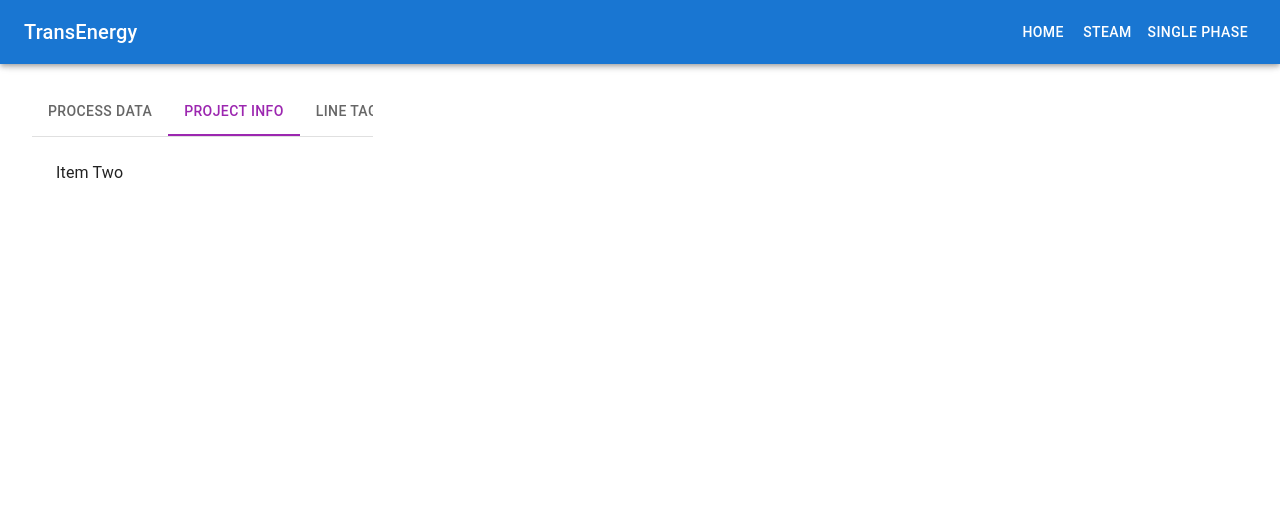
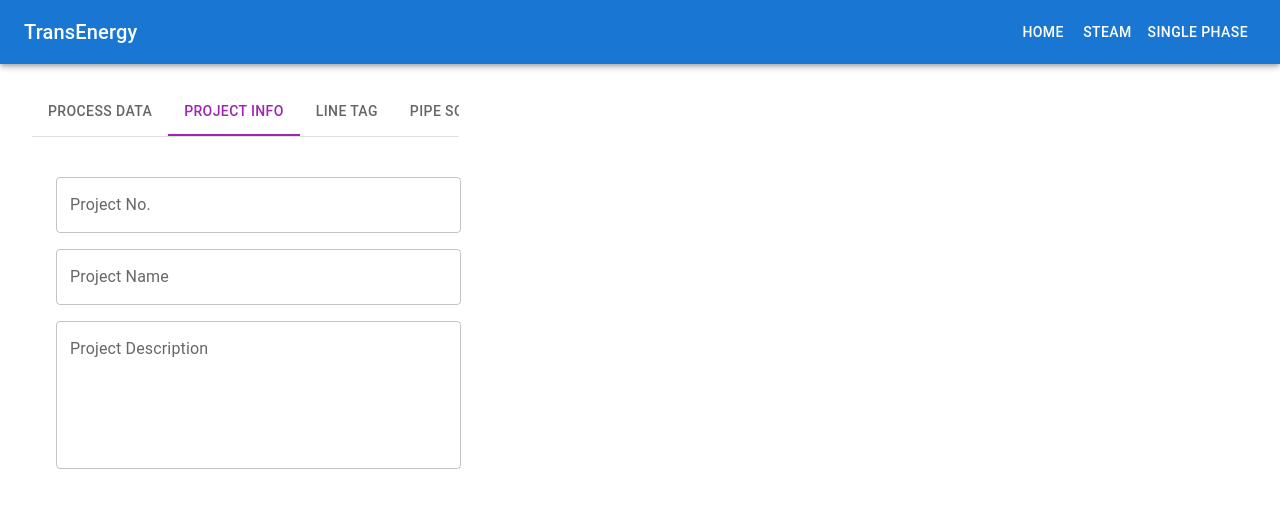
Before and after one commit to chiuwenyu/TransE-App, a React (Vite) app: page / in a window 1280 px wide. Both pictures are taken after a click on the tab "PROJECT INFO". Shown: the top 508 px of the page. Built offline with nearby package versions, Linux system fonts and the light colour scheme.

Commit message:
Project Info layout

```diff
--- a/src/Components/SinglePhase.tsx
+++ b/src/Components/SinglePhase.tsx
@@ -39,11 +39,17 @@ function a11yProps(index: number) {
 }
 
 export const SinglePhase = () => {
+  // Process Data
   const [massFlowRate, setMassFlowRate] = useState("");
   const [density, setDensity] = useState("");
   const [viscosity, setViscosity] = useState("");
   const [roughness, setRoughness] = useState("");
-  const [safeFactor, setSafeFactor] = useState("");
+  const [safeFactor, setSafeFactor] = useState("1.2");
+
+  // Project Info
+  const [projNo, setProjectNo] = useState("");
+  const [projName, setProjectName] = useState("");
+  const [projDesc, setProjectDesc] = useState("");
 
   const [error, setError] = useState(false);
   const [value, setValue] = useState(0);
@@ -74,7 +80,7 @@ export const SinglePhase = () => {
       }}
     >
       <Grid item xs={4} sx={{ ml: 4, mt: 1, pt: 10 }}>
-        <Box sx={{ width: "80%" }}>
+        <Box sx={{ width: "100%" }}>
           <Box sx={{ borderBottom: 1, borderColor: "divider" }}>
             <Tabs
               value={value}
@@ -86,6 +92,7 @@ export const SinglePhase = () => {
               <Tab label="Process Data" {...a11yProps(0)} />
               <Tab label="Project Info" {...a11yProps(1)} />
               <Tab label="Line Tag" {...a11yProps(2)} />
+              <Tab label="Pipe Sch." {...a11yProps(3)} />
             </Tabs>
           </Box>
           <CustomTabPanel value={value} index={0}>
@@ -153,6 +160,7 @@ export const SinglePhase = () => {
                 id="outlined-basic"
                 label="Safe Factor (-)"
                 variant="outlined"
+                defaultValue={1.2}
                 value={safeFactor}
                 color="secondary"
                 error={error}
@@ -165,10 +173,54 @@ export const SinglePhase = () => {
             </Box>
           </CustomTabPanel>
           <CustomTabPanel value={value} index={1}>
-            Item Two
+            <Box
+              component="form"
+              display="flex"
+              flexDirection="column"
+              sx={{
+                "& .MuiTextField-root": { mt: 2, width: "45ch" },
+              }}
+            >
+              <TextField
+                id="outlined-basic"
+                label="Project No."
+                variant="outlined"
+                value={projNo}
+                color="secondary"
+                onChange={(e) => {
+                  setProjectNo(e.target.value);
+                }}
+              />
+              <TextField
+                id="outlined-basic"
+                label="Project Name"
+                variant="outlined"
+                value={projName}
+                color="secondary"
+                onChange={(e) => {
+                  setProjectName(e.target.value);
+                }}
+              />
+              <TextField
+                id="outlined-basic"
+                label="Project Description"
+                variant="outlined"
+                value={projDesc}
+                color="secondary"
+                multiline
+                rows={5}
+                onChange={(e) => {
+                  setProjectDesc(e.target.value);
+                }}
+              />
+            </Box>
           </CustomTabPanel>
+
           <CustomTabPanel value={value} index={2}>
-            Item Three
+            Line Tags Data
+          </CustomTabPanel>
+          <CustomTabPanel value={value} index={3}>
+            Pipe Schedule Data
           </CustomTabPanel>
         </Box>
       </Grid>
```
